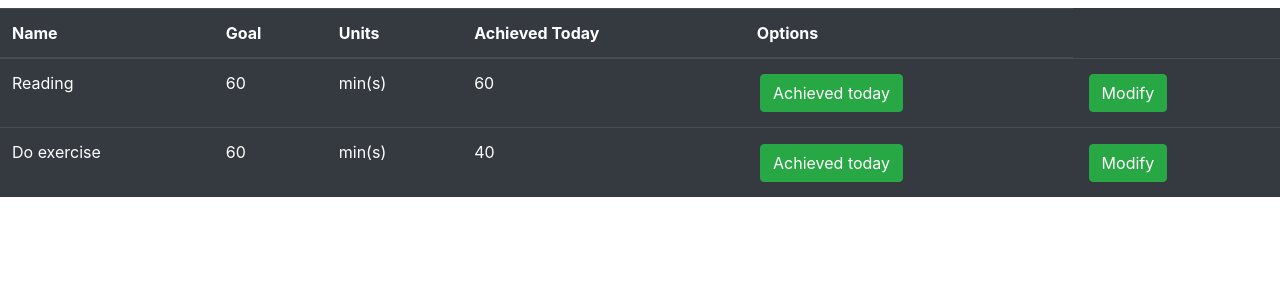
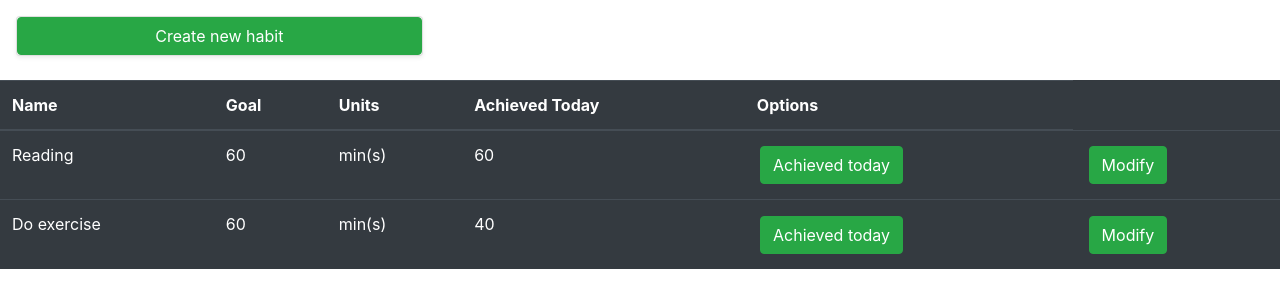
Before and after one commit to AlexisAndradeDev/habit-tracker, a Flask app: page / in a window 1280 px wide. Shown: the part 56-364 px from the top of the page. Run offline with Flask 2, Linux system fonts and the light colour scheme; data comes from the database, SQL or seed files in the repository; some libraries are stand-ins or nearby versions.

Commit message:
Add create habit button

```diff
--- a/habit_tracker/forms.py
+++ b/habit_tracker/forms.py
@@ -1,8 +1,15 @@
 from flask_wtf import FlaskForm
-from wtforms import StringField, SubmitField
+from wtforms import SubmitField, StringField, IntegerField
+from wtforms.validators import Length, DataRequired
 
 class ModifyForm(FlaskForm):
     submit = SubmitField(label="Save changes")
 
 class ModifyAchievedForm(FlaskForm):
     submit = SubmitField(label="Save")
+
+class CreateHabitForm(FlaskForm):
+    name = StringField(label="Habit name:", validators=[Length(max=20), DataRequired()])
+    units = StringField(label="Units (minutes, calories):", validators=[Length(max=15), DataRequired()])
+    goal = IntegerField(label="Goal (number): ", validators=[DataRequired()])
+    submit = SubmitField(label="Create")
--- a/habit_tracker/models.py
+++ b/habit_tracker/models.py
@@ -1,4 +1,3 @@
-from sqlalchemy.orm import backref
 from sqlalchemy.sql.functions import func
 from habit_tracker import db
 from sqlalchemy import DateTime
--- a/habit_tracker/routes.py
+++ b/habit_tracker/routes.py
@@ -1,7 +1,7 @@
 from datetime import date
 from flask import Blueprint, request, redirect, url_for
 from flask.templating import render_template
-from habit_tracker.forms import ModifyAchievedForm, ModifyForm
+from habit_tracker.forms import CreateHabitForm, ModifyAchievedForm, ModifyForm
 from habit_tracker.models import Habit, HabitHistory
 from habit_tracker import db
 
@@ -14,12 +14,59 @@ def local_datetime_is_today(local_datetime):
         local_datetime.day == date.today().day
         ) else False
 
+def get_weekdays_from_weekdays_selector(checkboxes_template_name):
+    """
+    Gets the selected weekdays from a weekdays_selector.
+
+    Args:
+        checkboxes_template_name (str): Template name of the weekdays_selector
+            checkboxes.
+
+            The string has to include a substring '$%day%$', which
+            will be replaced with the letter of the day ('M', 'F', 'X', ...).
+
+            For example: 'weekday-$&day&$-habit-reading'.
+
+                The names of the checkboxes would be:
+
+                weekday-M-habit-reading
+
+                weekday-T-habit-reading
+
+                ...
+
+            These names have to match the HTML name attributes of the checkboxes.
+    Returns:
+        days_selected: String that contains the days selected in the
+            weekdays_selector.
+
+            It has the format 'MTWXFSD', each letter represents a weekday.
+
+            For example: 'MTXF' means Monday, Tuesday, Thursday and Friday
+            are selected.
+    """
+    days = {"M": None, "T": None, "W": None, "X": None, "F": None,
+        "S": None, "D": None,
+    }
+    for day in days:
+        checkbox_name = checkboxes_template_name.replace("$& day &$", day)
+        days[day] = request.form.get(checkbox_name)
+
+    days_selected = "" #MTWXFSD
+    for day, selected in days.items():
+        if selected:
+            days_selected = days_selected + day
+    return days_selected
+
+
 @main.route("/", methods=["GET", "POST"])
 def habits_page():
+    create_habit_form = CreateHabitForm()
     modify_form = ModifyForm()
     modify_achieved_form = ModifyAchievedForm()
 
-    if request.method == "POST":
+    if (request.method == "POST" and
+            request.form.get("action") in ["modify-achieved", "modify"]):
         action = request.form.get("action")
         habit_name = request.form.get("modified_habit")
         habit = Habit.query.filter_by(name=habit_name).first()
@@ -46,20 +93,11 @@ def habits_page():
             goal = int(goal) if goal else 0
             units = request.form.get("units")
 
-            days = {"M": None, "T": None, "W": None, "X": None, "F": None,
-                "S": None, "D": None,
-            }
-            for day in days:
-                days[day] = request.form.get(f"weekday-{day}-habit-{habit.name}")
-
-            days_selected = "" #MTWXFSD
-            for day, selected in days.items():
-                if selected:
-                    days_selected = days_selected + day
+            weekdays_selected = get_weekdays_from_weekdays_selector(f"weekday-$&day&$-habit-{habit.name}")
 
             habit.goal = goal
             habit.units = units
-            habit.days_of_the_week = days_selected
+            habit.days_of_the_week = weekdays_selected
 
         # Update habit history
 
@@ -77,11 +115,27 @@ def habits_page():
 
         return redirect(url_for("main.habits_page"))
 
+    elif (request.method == "POST" and
+            request.form.get("action") == "create-habit" and
+            create_habit_form.validate_on_submit()):
+        habit_name = create_habit_form.name.data
+        units = create_habit_form.units.data
+        goal = create_habit_form.goal.data
+
+        weekdays_selected = get_weekdays_from_weekdays_selector(f"weekday-$&day&$-habit-new")
+
+        habit = Habit(name=habit_name, units=units, goal=goal,
+            days_of_the_week=weekdays_selected)
+        habit.create()
+
+        return redirect(url_for("main.habits_page"))
+
     if request.method == "GET":
         habits = Habit.query.all()
         return render_template("habits.html", habits=habits,
-            modify_form=modify_form, modify_achieved_form=modify_achieved_form,
-            date=date, local_datetime_is_today=local_datetime_is_today,
+            create_habit_form=create_habit_form, modify_form=modify_form,
+            modify_achieved_form=modify_achieved_form, date=date,
+            local_datetime_is_today=local_datetime_is_today,
         )
 
 @main.route("/statistics")
--- a/habit_tracker/templates/habits.html
+++ b/habit_tracker/templates/habits.html
@@ -5,6 +5,17 @@
 {% endblock %}
 
 {% block content %}
+    <div class="row flex-fill">
+        <div class="col-4" style="margin: 1rem;">
+            <div class="card shadow-sm">
+                    <button class="btn btn-outline btn-success" data-toggle="modal"
+                            data-target="#Modal-CreateHabit">
+                        Create new habit
+                    </button>
+            </div>
+        </div>
+    </div>
+
     <table class="table table-hover table-dark" style="margin-top: 0.5rem;">
         <thead>
             <tr>
@@ -33,6 +44,7 @@
                         <button class="btn btn-outline btn-success" style="margin: 0.2rem;"
                             data-toggle="modal" data-target="#Modal-ModifyAchieved-{{ habit.id }}">
                             Achieved today
+                        </button>
                     </td>
                     <td>
                         <button class="btn btn-outline btn-success" style="margin: 0.2rem;"
--- a/habit_tracker/templates/includes/habits_modals.html
+++ b/habit_tracker/templates/includes/habits_modals.html
@@ -27,7 +27,51 @@
 
 </style>
 
-<!-- Add achieved -->
+<!-- Create habit -->
+<div class="modal fade" id="Modal-CreateHabit"
+    tabindex="-1" aria-labelledby="exampleModalLabel" aria-hidden="true">
+    <div class="modal-dialog">
+        <div class="modal-content">
+            <div class="modal-header">
+                <h5 class="modal-title" id="ModalLabel">
+                    Create new habit
+                </h5>
+            </div>
+            <div class="modal-body">
+                <form method="POST" >
+                    {{ create_habit_form.hidden_tag() }}
+                    <h3>Create</h3>
+                    <div class="row flex-fill">
+                        {{ create_habit_form.name.label() }}
+                        {{ create_habit_form.name(class="form-control", placeholder="Habit name") }}
+                        {{ create_habit_form.units.label() }}
+                        {{ create_habit_form.units(class="form-control", placeholder="Units") }}
+                        {{ create_habit_form.goal.label() }}
+                        {{ create_habit_form.goal(class="form-control", placeholder="Goal") }}
+                        <!-- Select days of the week -->
+                        <div class="weekDays-selector">
+                            {% for day in ["M", "T", "W", "X", "F", "S", "D"] %}
+                                <input  type="checkbox" id="weekday-{{ day }}-habit-new" name="weekday-{{ day }}-habit-new" class="weekday">
+                                <label for="weekday-{{ day }}-habit-new">{{day}}</label>
+                            {% endfor %}
+                        </div>
+                    </div>
+                    <!-- Create habit -->
+                    <input type="hidden" id="action" name="action" value="create-habit">
+                    {{ create_habit_form.submit(class="btn btn-outline-success btn-block") }}
+                </form>
+            </div>
+            <div class="modal-footer">
+                <button type="button" class="btn btn-secondary text-center" data-dismiss="modal">
+                    x
+                </button>
+            </div>
+        </div>
+    </div>
+</div>
+
+
+<!-- Modify achieved -->
 <div class="modal fade" id="Modal-ModifyAchieved-{{ habit.id }}"
     tabindex="-1" aria-labelledby="exampleModalLabel" aria-hidden="true">
     <div class="modal-dialog">
@@ -43,7 +87,7 @@
             </div>
             <div class="modal-body">
                 <form method="POST" >
-                    {{ modify_form.hidden_tag() }}
+                    {{ modify_achieved_form.hidden_tag() }}
                     <h4 class="text-center">
                         Modify achieved
                     </h4>
```
